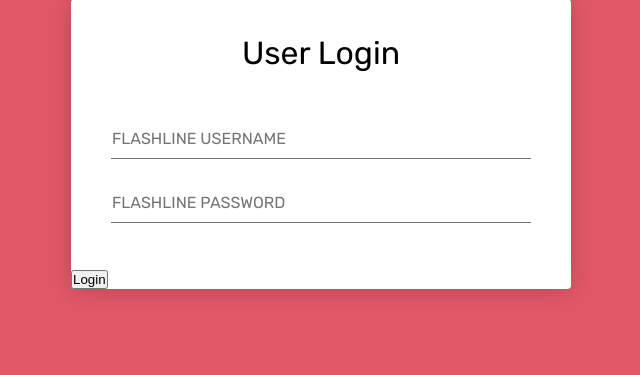
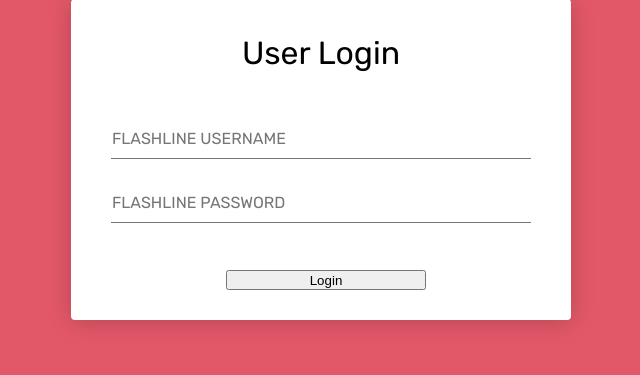
Before and after one commit to Alexander-Witwer2/Rat-Lab, a Flask app: a page that uses RatLabPrototype/templates/login.html in a window 1280 px wide. Shown: the part 66-441 px from the top of the page, without its empty margins (319-959 px from the left). Run offline with Flask 3, Linux system fonts and the light colour scheme.

Commit message:
modified:   RatLabPrototype/static/login.css 	modified:   RatLabPrototype/templates/addadmin.html

```diff
--- a/RatLabPrototype/static/login.css
+++ b/RatLabPrototype/static/login.css
@@ -76,7 +76,9 @@ body {
   display: flex;
   -webkit-box-orient: horizontal;
   -webkit-box-direction: normal;
-          flex-direction: row;
+  flex-direction: row;
+  padding-left: 155px;
+  padding-bottom: 30px;
 }
 .login-form .action button {
   width: 100%;
@@ -106,3 +108,13 @@ body {
 .login-form .action button:nth-child(2):hover {
   background: #3c4d6d;
 }
+
+#submit{
+  height: 20px;
+  width: 200px;
+}
+
+#submitButton{
+  height: 20px;
+  width: 200px;
+}
--- a/RatLabPrototype/templates/addadmin.html
+++ b/RatLabPrototype/templates/addadmin.html
@@ -37,8 +37,10 @@
         </div>
       </div>
       <div class="action">
+          {{form.submitButton}}
+      </div>
+      <div style="padding-left: 213px; padding-bottom: 30px;">
         <a href="dashboard" class="w3-button">Dashboard</a>
-          {{form.submitButton}}
       </div>
     </form>
   </div>
```
